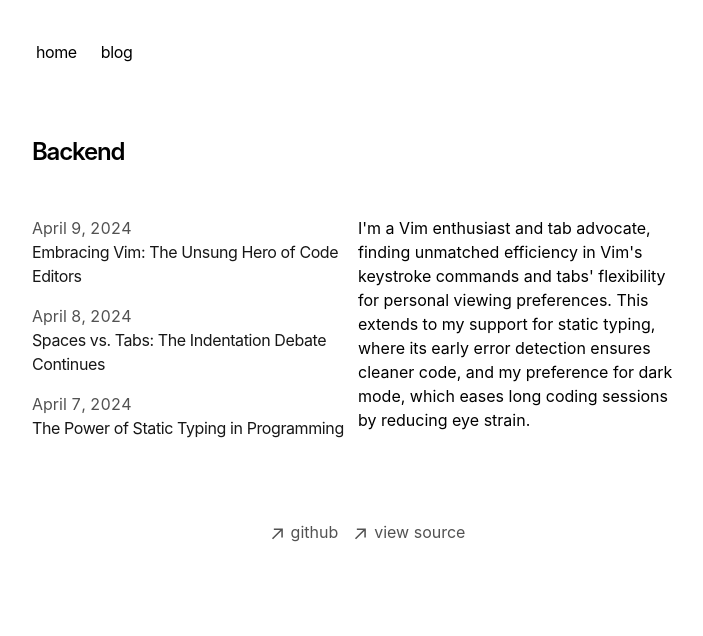
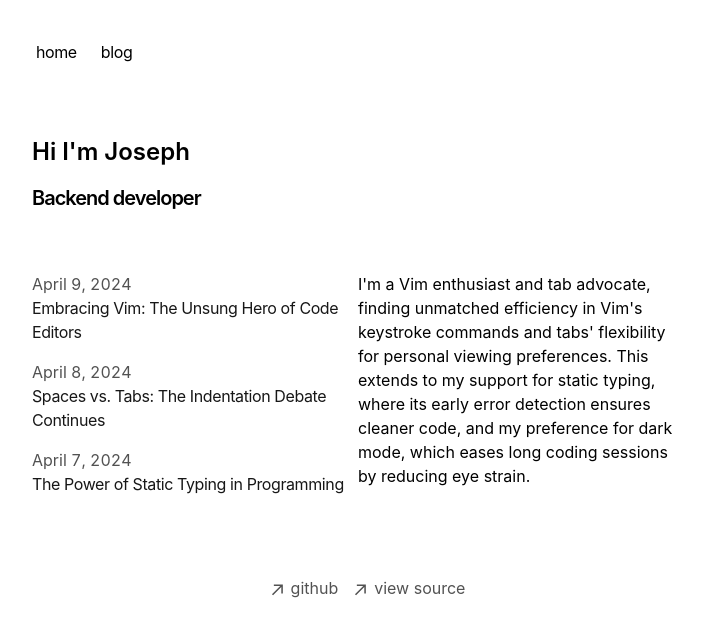
Before and after one commit to josephyu11600/josephyu11600.github.io, a Next.js app: page / in a window 1280 px wide. Shown: the top 636 px of the page, without its empty margins (272-975 px from the left). Built offline with nearby package versions, Linux system fonts and the light colour scheme.

Commit message:
update dynamic header and add top level header with name

```diff
--- a/app/components/header.tsx
+++ b/app/components/header.tsx
@@ -47,7 +47,7 @@ const DynamicHeader = (): JSX.Element => {
 						prevHeaderText.length - 1
 					);
 				});
-			}, 80);
+			}, 50);
 		}
 		return () => {
 			clearTimeout(timeout);
@@ -64,8 +64,8 @@ const DynamicHeader = (): JSX.Element => {
 	]);
 
 	return (
-		<h1 className="mb-4 text-2xl font-semibold tracking-tighter min-h-16">
-			{headerText}
+		<h1 className="mb-8 text-xl font-semibold tracking-tighter min-h-14">
+			{`${headerText} developer`}
 		</h1>
 	);
 };
--- a/app/page.tsx
+++ b/app/page.tsx
@@ -4,6 +4,7 @@ import DynamicHeader from './components/header';
 export default function Page() {
 	return (
 		<section>
+			<h1 className="text-2xl font-semibold mb-4">Hi I'm Joseph</h1>
 			<DynamicHeader />
 			<div className="flex flex-col md:flex-row">
 				<div className="flex-1">
```
